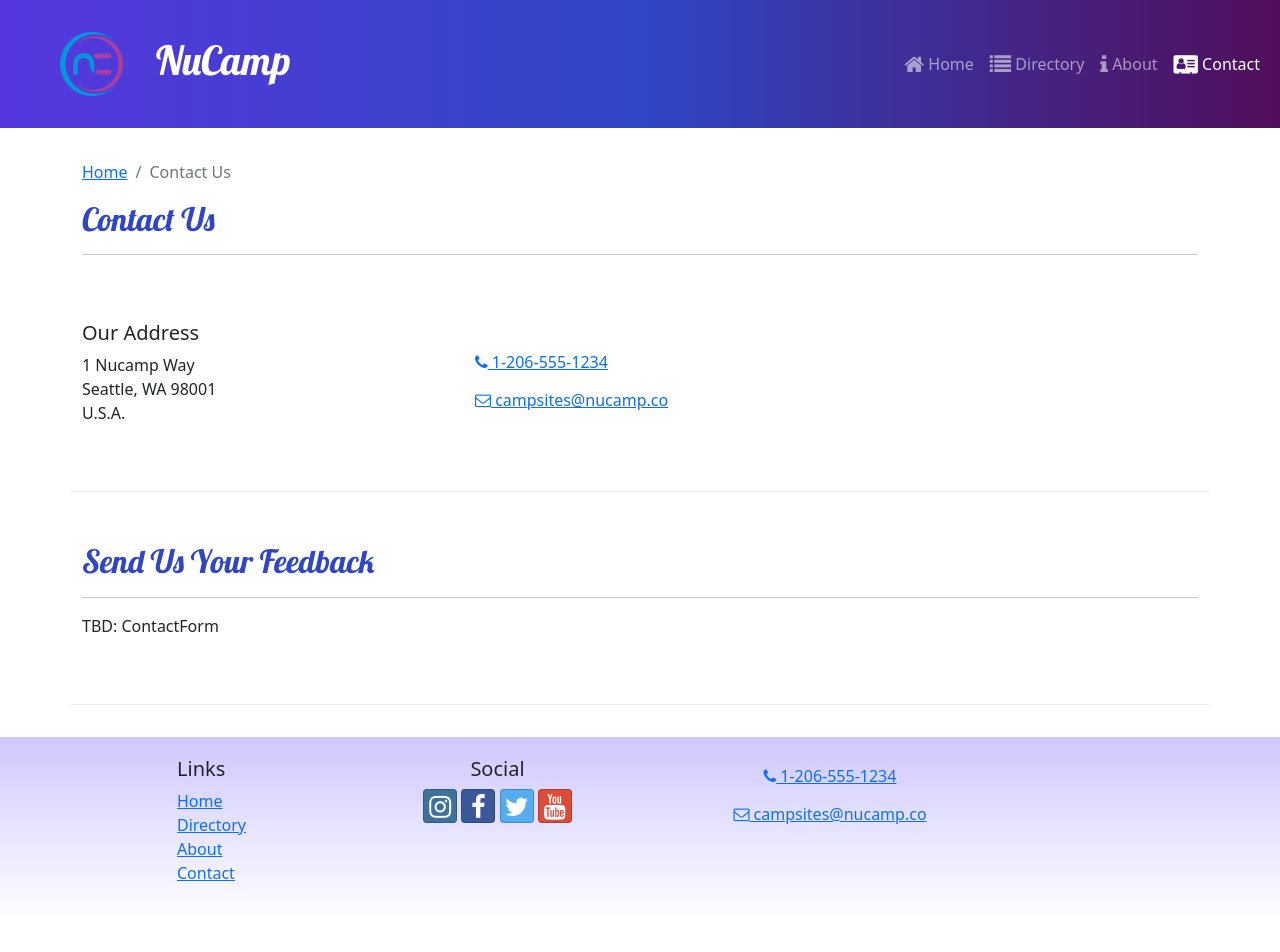
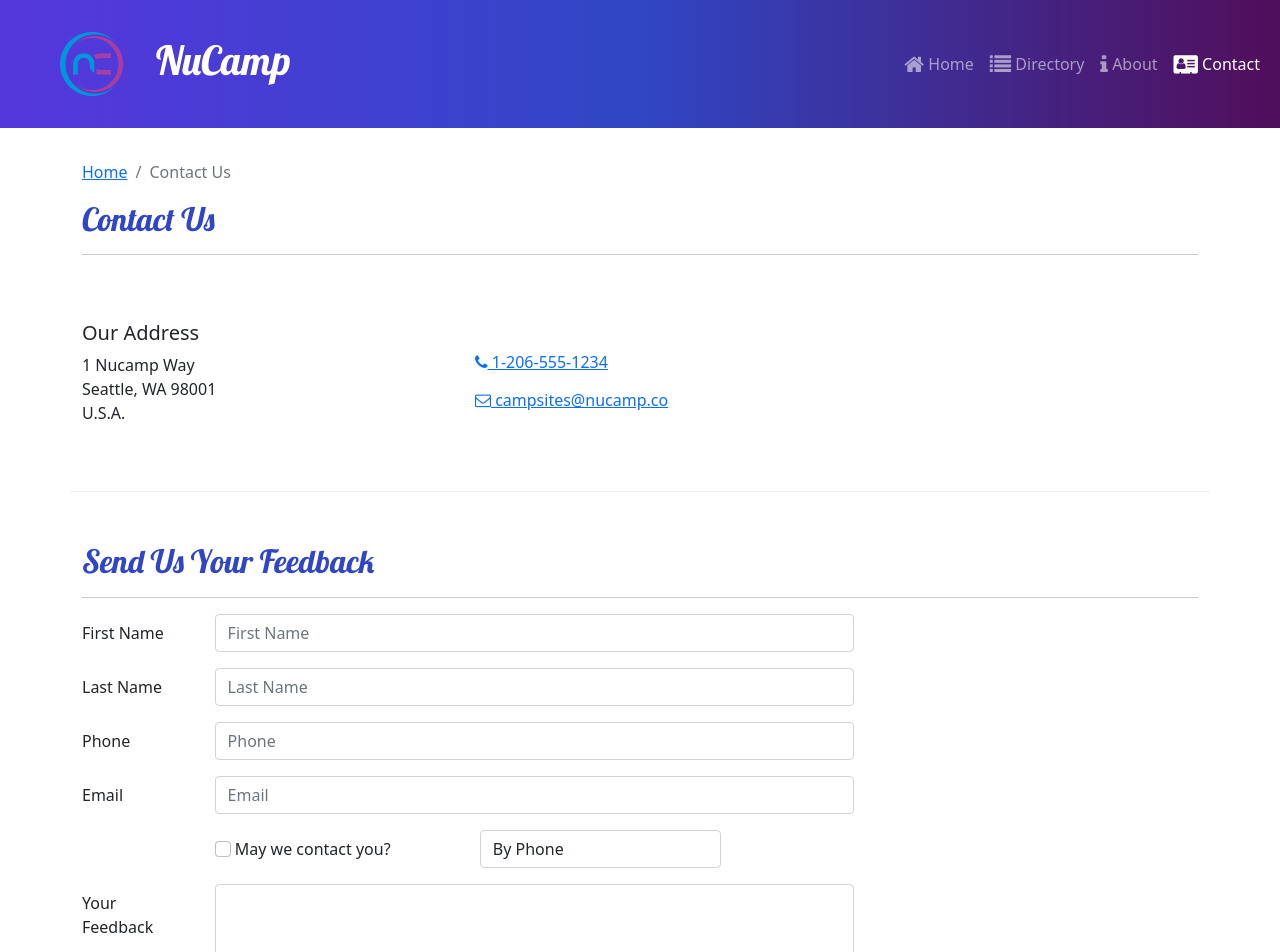
Before and after one commit to kattiperk/nucamp-react-app, a React (Create React App) app: page /contact in a window 1280 px wide. Shown: the top 952 px of the page. Before the commit the page ends 921 px from the top, so only its background shows below. Built offline with nearby package versions, Linux system fonts and the light colour scheme.

Commit message:
ContactForm Parts 1 and 2

```diff
--- /dev/null
+++ b/src/components/ContactForm.js
@@ -0,0 +1,81 @@
+import { Button, Label, Col, FormGroup } from 'reactstrap';
+import { Formik, Field, Form } from 'formik';
+
+const ContactForm = () => {
+    return(
+        <Formik
+            initialValues={{
+                firstName: '',
+                lastName: '',
+                phoneNum: '',
+                email: '',
+                agree: false,
+                contactType: 'By Phone',
+                feedback: ''
+            }}
+        >
+            <Form>
+                <FormGroup row>
+                    <Label htmlFor='firstName' md='2'>
+                        First Name
+                    </Label>
+                    <Col md='10'>
+                        <Field className='form-control' name='firstName' placeholder='First Name' />
+                    </Col>
+                </FormGroup>
+                <FormGroup row>
+                    <Label htmlFor='lastName' md='2'>
+                        Last Name
+                    </Label>
+                    <Col md='10'>
+                        <Field className='form-control' name='firstName' placeholder='Last Name' />
+                    </Col>
+                </FormGroup>
+                <FormGroup row>
+                    <Label htmlFor='phoneNum' md='2'>
+                        Phone
+                    </Label>
+                    <Col md='10'>
+                        <Field className='form-control' name='firstName' placeholder='Phone' />
+                    </Col>
+                </FormGroup>
+                <FormGroup row>
+                    <Label htmlFor='email' md='2'>
+                        Email
+                    </Label>
+                    <Col md='10'>
+                        <Field className='form-control' name='firstName' placeholder='Email' />
+                    </Col>
+                </FormGroup>
+                <FormGroup row>
+                    <Label check md={{ size: 4, offset: 2 }}>
+                        <Field
+                            name='agree'
+                            type='checkbox'
+                            className='form-check-input'
+                        />{' '}
+                        May we contact you?
+                    </Label>
+                    <Col md='4'>
+                        <Field className='form-control' name='contactType' as='select'>
+                            <option>By Phone</option>
+                            <option>By Email</option>
+                        </Field>
+                    </Col>
+                </FormGroup>
+                <FormGroup row>
+                    <Label htmlFor='feedback' md='2'>
+                        Your Feedback
+                    </Label>
+                    <Col md='10'>
+                        <Field className='form-control' name='feedback' as='textarea' rows='12' />
+                    </Col>
+                </FormGroup>
+                <FormGroup row>
+                </FormGroup>
+            </Form>
+        </Formik>
+    );
+}
+
+export default ContactForm;
--- a/src/pages/ContactPage.js
+++ b/src/pages/ContactPage.js
@@ -1,5 +1,7 @@
 import { Container, Col, Row } from 'reactstrap';
 import SubHeader from '../components/SubHeader';
+import ContactForm from '../components/ContactForm';
+
 
 const ContactPage = () => {
     return(
@@ -44,9 +46,9 @@
                     <hr />
                 </Col>
                 <Col md='10'>
-                    <p>
-                        TBD: ContactForm
-                    </p>
+                    <Col md='10'>
+                        <ContactForm />
+                    </Col>
                 </Col>
             </Row>
         </Container>
```
